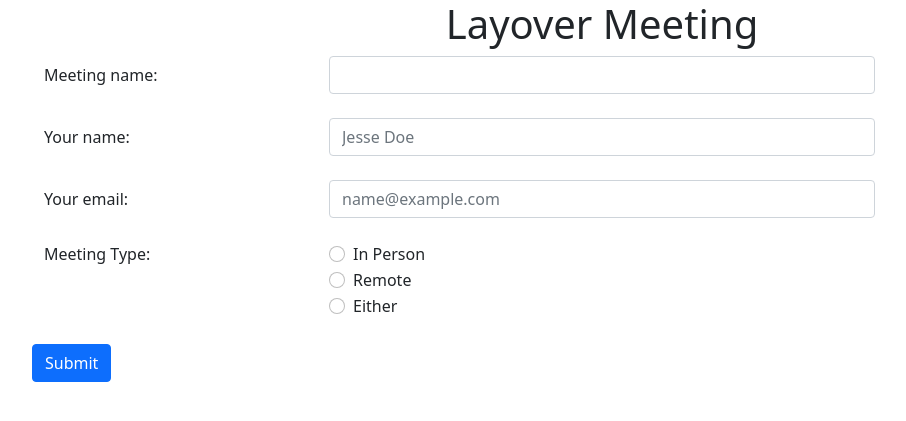
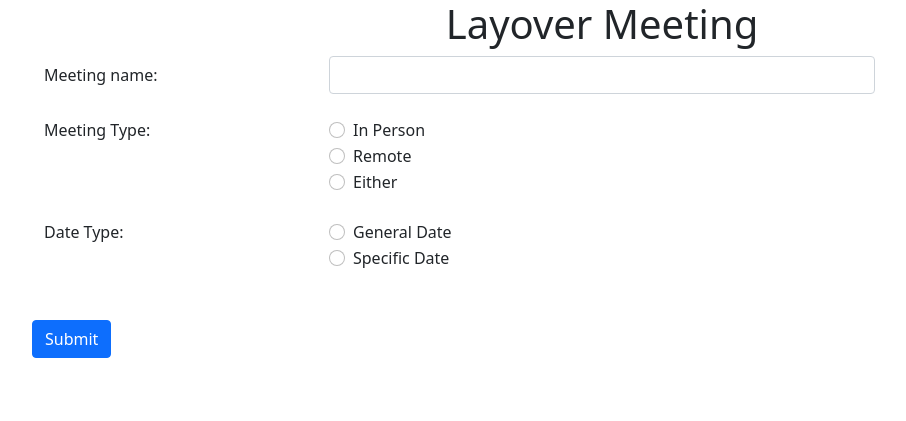
Before and after one commit to UCSD-CSE-210-2021/cse-210-team-project-layover, a Flask app: page / in a window 1280 px wide. Shown: the top 421 px of the page, without its empty margins (38-944 px from the left). Run offline with Flask 2, Linux system fonts and the light colour scheme.

Commit message:
Updated form with appropriate information

```diff
--- a/server.py
+++ b/server.py
@@ -21,12 +21,13 @@ def home():
 def handle_meeting_creation():
 	# Read form results
 	meeting_name = request.form['meeting_name']
-	display_name = request.form['display_name']
-	email = request.form['email']
 	meeting_type = request.form['meeting_type']
+	date_type = request.form['date_type']
+	start_date = request.form['start_date']
+	end_date = request.form['end_date']
 
 	# Create initial calendar
-	myMeeting = LayoverMeeting(meeting_name, email, display_name, meeting_type)
+	myMeeting = LayoverMeeting(meeting_name, meeting_type, date_type, start_date, end_date)
 
 	# Create unique Calendar ID
 	meeting_id = getRandomHash()
--- a/templates/setup-landing.html
+++ b/templates/setup-landing.html
@@ -10,6 +10,9 @@
 }
 .checkIt {
 	border: 3px solid red;
+}
+.hideDiv{
+	display: none;
 }
 {% endblock %}
 
@@ -24,23 +27,23 @@
 			</div>
 		</div>
 
-		<br>
+<!--		<br>-->
 
-		<div class="form-group row">
-			<label class="col-3 col-form-label" for="display_name">Your name:</label>
-			<div class="col-6">
-				<input type="text" id="display_name" class="form-control" name="display_name" placeholder="Jesse Doe" required>
-			</div>
-		</div>
+<!--		<div class="form-group row">-->
+<!--			<label class="col-3 col-form-label" for="display_name">Your name:</label>-->
+<!--			<div class="col-6">-->
+<!--				<input type="text" id="display_name" class="form-control" name="display_name" placeholder="Jesse Doe" required>-->
+<!--			</div>-->
+<!--		</div>-->
 
-		<br>
+<!--		<br>-->
 
-		<div class="form-group row">
-			<label class="col-3 col-form-label" for="email">Your email:</label>
-			<div class="col-6">
-				<input type="text" id="email" class="form-control" name="email" placeholder="name@example.com" required>
-			</div>
-		</div>
+<!--		<div class="form-group row">-->
+<!--			<label class="col-3 col-form-label" for="email">Your email:</label>-->
+<!--			<div class="col-6">-->
+<!--				<input type="text" id="email" class="form-control" name="email" placeholder="name@example.com" required>-->
+<!--			</div>-->
+<!--		</div>-->
 
 		<br>
 
@@ -68,6 +71,41 @@
 
 		<br>
 
+		<fieldset class="form-group">
+			<div class="row">
+				<legend class="col-form-label col-3 pt-0">Date Type:</legend>
+				<div class="col-6">
+					<div class="form-check">
+						<input type="radio" id="general_week" class="form-check-input" name="date_type" value="general_week" required>
+						<label class="form-check-label" for="general_week">General Date</label>
+					</div>
+
+					<div class="form-check">
+						<input type="radio" id="specific_date" class="form-check-input" name="date_type" value="specific_date" required>
+						<label class="form-check-label" for="specific_date">Specific Date</label>
+					</div>
+				</div>
+			</div>
+		</fieldset>
+
+		<br>
+
+		<div id="start_date_div" class="row form-group hideDiv">
+			<label class="col-3 col-form-label" for="start_date">Start Date:</label>
+			<div class="col-7">
+				<input type="date" id="start_date" class="form-control" name="start_date" required>
+			</div>
+		</div>
+
+		<br>
+
+		<div id="end_date_div" class="row form-group hideDiv">
+			<label class="col-3 col-form-label" for="end_date">End Date:</label>
+			<div class="col-7">
+				<input type="date" id="end_date" class="form-control" name="end_date" required>
+			</div>
+		</div>
+
 		<button type="submit" class="btn btn-primary row">Submit</button>
 	</form>
 </div>
```
Also changed, not shown: LayoverMeeting.py (+8 -2 lines).
